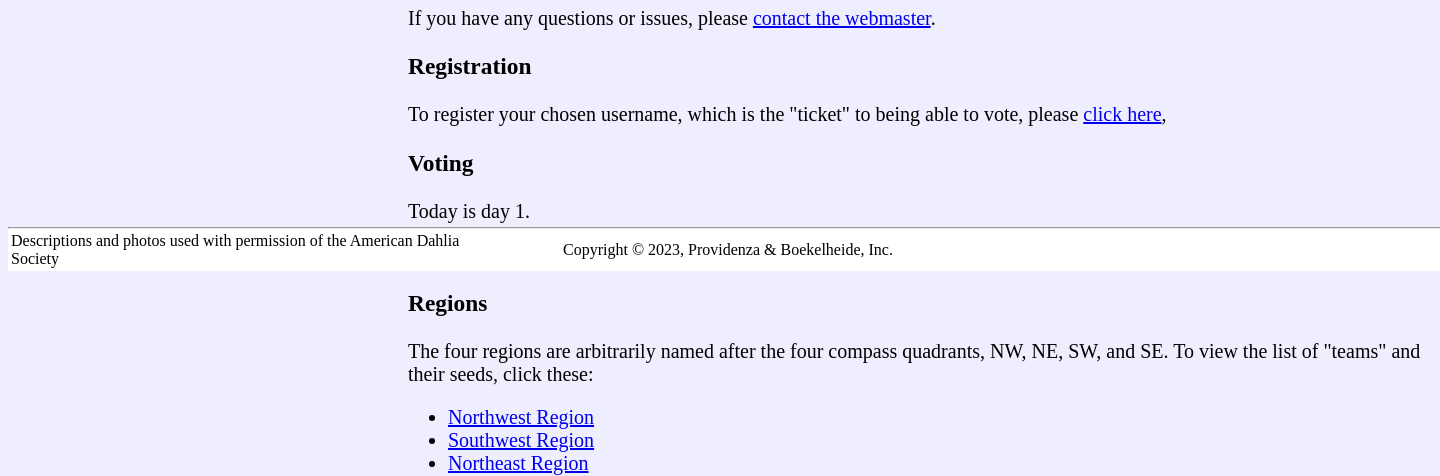
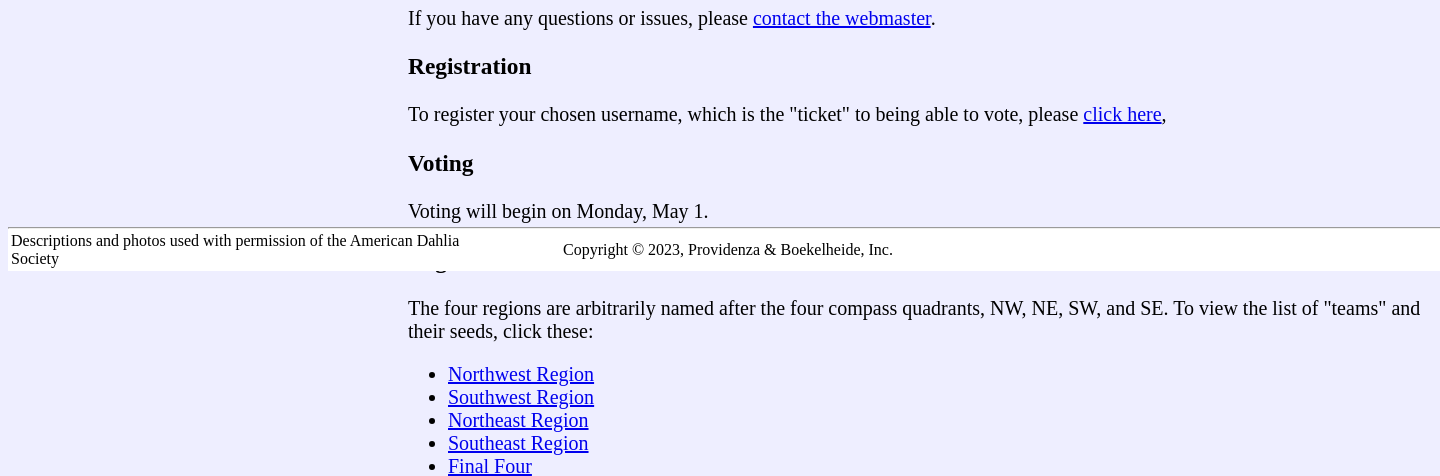
Before and after one commit to timrprobocom/dahlia, a PHP site: page / in a window 1440 px wide. Shown: the part 529-1005 px from the top of the page. Run offline with PHP 8.4, Linux system fonts and the light colour scheme; data comes from the database, SQL or seed files in the repository; data that the repository does not hold is empty.

Commit message:
Tweak wording.

```diff
--- a/base.inc.php
+++ b/base.inc.php
@@ -1,7 +1,7 @@
 <?php
 $db = new mysqli('db.timr.probo.com','timrprobocom','web7cal','dahlias');
 $title = "Dahlia Duke-out";
-$start = mktime(6,0,0,4,20,2023);
+$start = mktime(6,0,0,5,1,2023);
 $today = time();
 if( $today < $start )
     $day = 0;
--- a/index.php
+++ b/index.php
@@ -24,7 +24,7 @@ other.  You, the people, will vote on which one you like.  The winners of the
 first round will then be pitted against each other, until we run through the
 Elite Eight, the Final Four, and the Championship round on <?=$final?>.
 <p>
-The winner will be presented with a prestigious but meaningless "People's
+The winner will be presented with a prestigious but meaningless virtual "People's
 Choice" trophy.
 
 <p>
```
